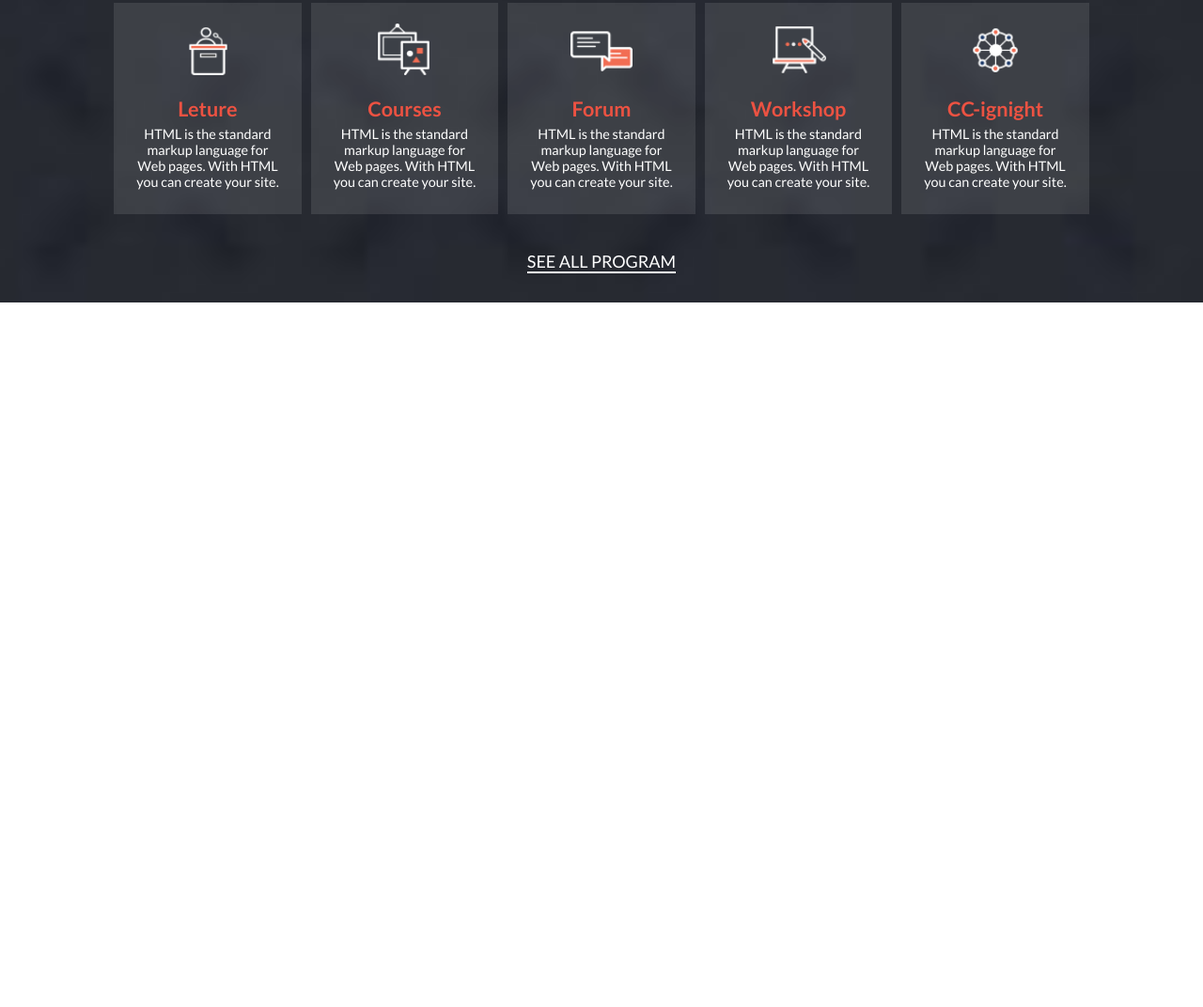
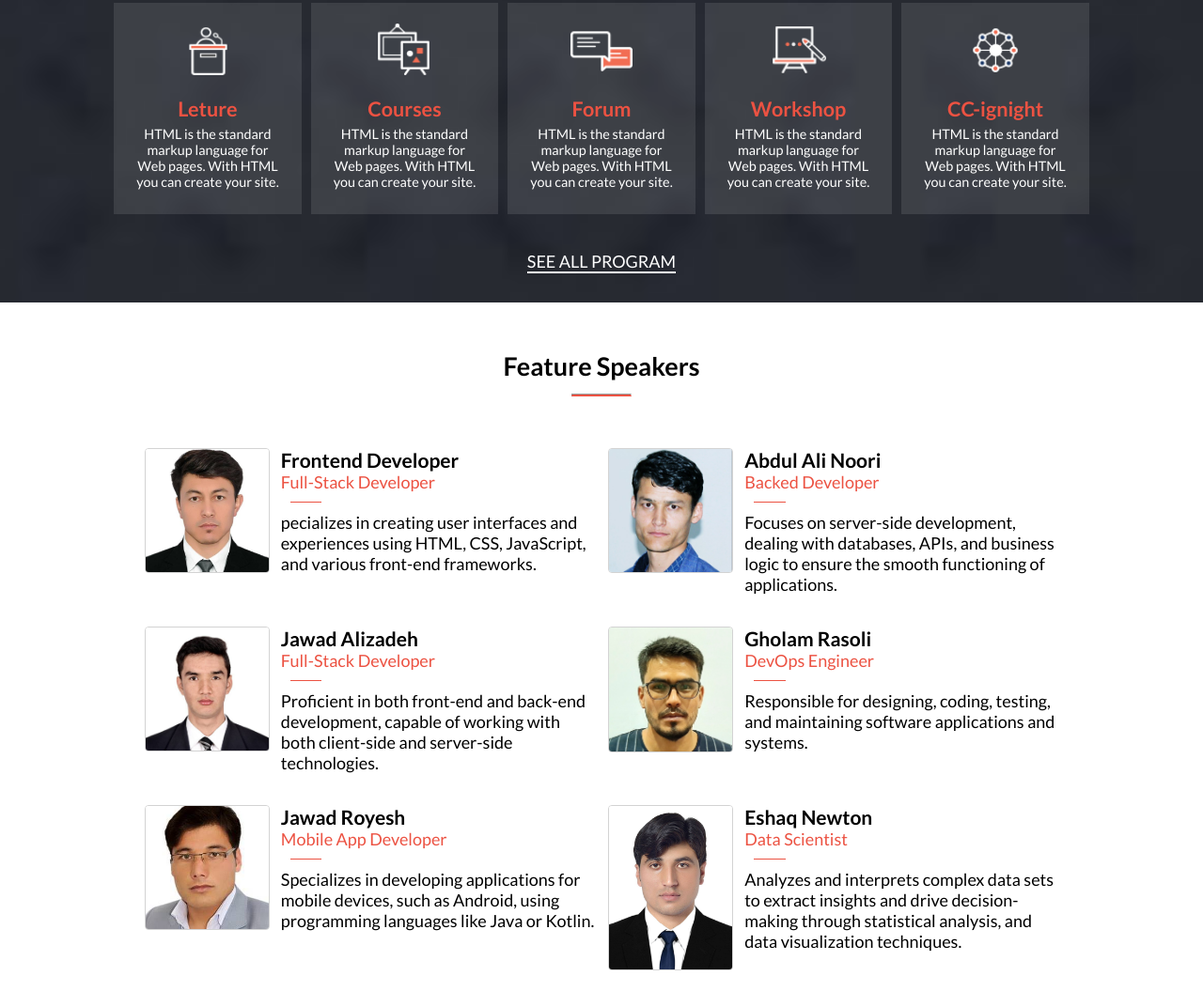
Before and after one commit to akbarsazish/Sazish-Academy, a website: page index.html in a window 1280 px wide. Shown: the part 682-1754 px from the top of the page at 94% size. Before the commit the page ends 1004 px from the top, so only its background shows below. Drawn offline with Linux system fonts and the light colour scheme.

Commit message:
Generate speaker card using javascript, Add foote and copy right section

```diff
--- a/assets/script.js
+++ b/assets/script.js
@@ -16,3 +16,73 @@ hamburger.addEventListener('click', () => {
   hamburger.classList.toggle('active');
   navMenu.classList.toggle('mobile-nav');
 });
+
+// speaker section data
+
+const speakerData = [
+  {
+    id: '1',
+    name: 'Frontend Developer',
+    title: 'Full-Stack Developer',
+    bio: 'pecializes in creating user interfaces and experiences using HTML, CSS, JavaScript, and various front-end frameworks.',
+    img: 'assets/images/ali.jpg',
+  },
+  {
+    id: '2',
+    name: 'Abdul Ali Noori',
+    title: 'Backed Developer',
+    bio: 'Focuses on server-side development, dealing with databases, APIs, and business logic to ensure the smooth functioning of applications.',
+    img: 'assets/images/nori.jpg',
+  },
+  {
+    id: '3',
+    name: 'Jawad Alizadeh',
+    title: 'Full-Stack Developer',
+    bio: 'Proficient in both front-end and back-end development, capable of working with both client-side and server-side technologies.',
+    img: 'assets/images/jawad.jpg',
+  },
+  {
+    id: '4',
+    name: 'Gholam Rasoli',
+    title: 'DevOps Engineer',
+    bio: 'Responsible for designing, coding, testing, and maintaining software applications and systems.',
+    img: 'assets/images/rasoli.jpg',
+  },
+  {
+    id: '5',
+    name: 'Jawad Royesh',
+    title: 'Mobile App Developer',
+    bio: 'Specializes in developing applications for mobile devices, such as Android, using programming languages like Java or Kotlin.',
+    img: 'assets/images/royesh.jpg',
+  },
+  {
+    id: '6',
+    name: 'Eshaq Newton',
+    title: 'Data Scientist',
+    bio: 'Analyzes and interprets complex data sets to extract insights and drive decision-making through statistical analysis, and data visualization techniques.',
+    img: 'assets/images/fahimi.jpg',
+  },
+];
+
+
+const speakerContainer = document.getElementById('speaker-container');
+function generateSpeakerCard() {
+  speakerContainer.innerHTML = speakerData.map((speakerObj) => {
+    return `
+        <div class="speaker-items" id="${speakerObj.id}">
+        <div class="speak-img">
+              <img class="speaker-image" src="${speakerObj.img}" alt="">
+        </div>
+        <div class="speaker-info">
+            <h3>${speakerObj.name}</h3>
+            <span class="position">${speakerObj.title}</span>
+            <div class="line-container"></div>
+            <p class="speaker-bio">${speakerObj.bio}</p>
+        </div>
+
+        </div>
+        `;
+  }).join('');
+}
+
+generateSpeakerCard();
--- a/assets/style.css
+++ b/assets/style.css
@@ -221,7 +221,7 @@ a.nav-link:hover {
 
 
 .program-img {
-  width: 50px;
+  width: 60px;
 }
 
 .program-title {
@@ -253,11 +253,116 @@ button.join {
   cursor: pointer;
   background-color: var(--secondary-color);
   display: grid;
-
 }
 
+.speakers {
+  padding: 3%;
+}
 
+.speaker-container {
+  display: grid;
+  grid-template-columns: column;
+  flex-wrap: wrap;
+  width: 100%;
+}
 
+.speaker-items{
+  display: flex;
+  justify-content: space-between;
+  margin: 33px 1px 1px 1px;
+}
+
+.speaker-img {
+  width: 30%;
+}
+
+.speaker-image {
+  width: 99px;
+  border: 1px solid var(--primary-color);
+  border-radius: 4px;
+}
+
+.speaker-info {
+  width: 68%;
+}
+
+.speaker-headline {
+  text-align: center;
+  padding: 2%;
+}
+
+hr {
+  width: 9vw;
+  border-bottom: 2px solid var(--secondary-color);
+  margin-left: auto;
+  margin-right: auto;
+  margin-bottom: 22px;
+  margin-top: 1px;
+}
+
+.position {
+  color: var(--secondary-color);
+}
+
+.line-container {
+  border-bottom: 1px solid var(--secondary-color);
+  margin: 10px;
+  width: 10%;
+}
+
+footer {
+  display: flex;
+  flex-direction: column;
+  justify-content: center;
+  align-items: center;
+  color: var(--base-color);
+  background-color: var(--thirenary-color);
+}
+
+.partners-container {
+  display: flex;
+  flex-direction: column;
+  justify-content: center;
+  align-items: center;
+  padding: 2%;
+}
+
+.footer-partners {
+  padding: 20px;
+  display: flex;
+  gap: 20px;
+  flex-wrap: wrap;
+  justify-content: center;
+  align-items: center;
+}
+.partners {
+  color: #fff;
+}
+
+.copyright-container {
+  display: flex;
+  gap: 20px;
+  padding: 2%;
+}
+
+.copyright-text {
+   color: var(--thirenary-color);
+  font-size: 0.8em;
+  font-weight: 800;
+  display: flex;
+  flex-direction: column;
+  gap: 10px;
+}
+
+.copyright-text h3 {
+  font-size: 1.2em;
+  font-weight: bolder;
+}
+
+.copyright-container,
+footer {
+  display: none;
+}
 
 
 @media screen and (min-width: 768px) {
@@ -373,4 +478,32 @@ button.join {
     color: #fff;
   }
 
+ .speaker-headline {
+    padding: 1%;
+  }
+
+  hr {
+    width: 5vw;
+  }
+
+  .speaker-container {
+    display: grid;
+    grid-template-columns: 1fr 1fr;
+    width: 82%;
+    margin: 0 auto;
+    justify-content: space-between;
+  }
+
+  .speaker-items {
+    justify-content: space-around;
+  }
+
+  .speaker-image {
+    width: 133px;
+  }
+
+  .footer-partners img {
+    width: 100px;
+  }
+
 }
--- a/index.html
+++ b/index.html
@@ -111,6 +111,40 @@
             <a class="see-all-program" href="#">  <span class="see-all"> SEE ALL PROGRAM </span>  </a>
         </div>
     </section>
+
+    <!-- speaker section start -->
+    <section class="speakers">
+        <h1 class="speaker-headline">  Feature Speakers  </h1>
+           <hr>
+        <div class="speaker-container" id="speaker-container"> </div>
+    </section>
+
+    <footer>
+        <div class="partners-container">
+             <h3 class="partners">Partners</h3>
+             <span class="underline-xs"></span>
+             <div class="footer-partners">
+                 <img src="assets/images/airbnbmain.png" alt="AirBnb">
+                 <img src="assets/images/google.png" alt="AirBnb">
+                 <img src="assets/images/lumen.png" alt="AirBnb">
+                 <img src="assets/images/mozilla.png" alt="AirBnb">
+                 <img src="assets/images/naver.png" alt="AirBnb">
+             </div>
+        </div>
+     </footer>
+
+     <section>
+         <div class="copyright-container">
+             <div class="copyright-logo">
+                <a href="index.html" class="logo-link"> S.Academy </a>
+             </div>
+             <div class="copyright-text">
+                 <h3>2023 SDG All right reserved</h3>
+                 <p>Lorem ipsum dolor, sit amet consectetur adipisicing elit. Ratione asperiores debitis voluptate eaque quas dolorem..</p>
+             </div>
+         </div>
+     </section>
+
     <script src="assets/script.js"></script>
 </body>
 </html>
```
Also changed, not shown: assets/images/airbnbmain.png (added), assets/images/ali.jpg (added), assets/images/fahimi.jpg (added), assets/images/google.png (added), assets/images/jawad.jpg (added), assets/images/lumen.png (added), assets/images/mozilla.png (added), assets/images/naver.png (added), assets/images/nori.jpg (added), assets/images/rasoli.jpg (added), assets/images/royesh.jpg (added).
